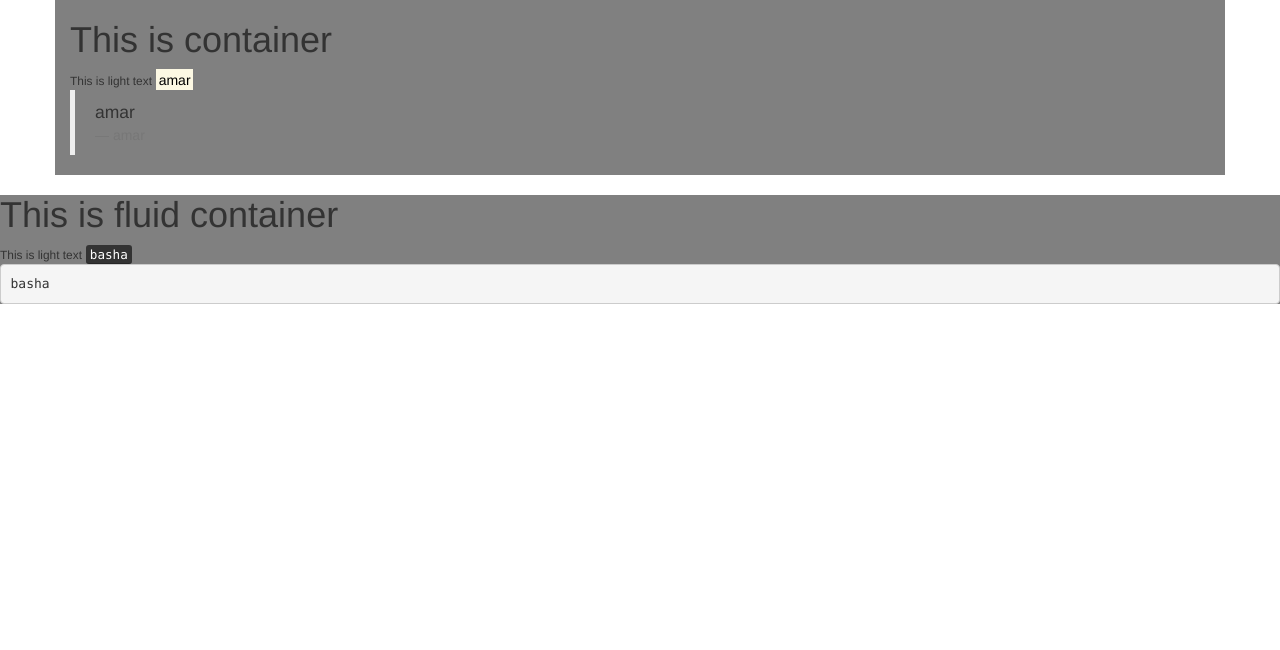
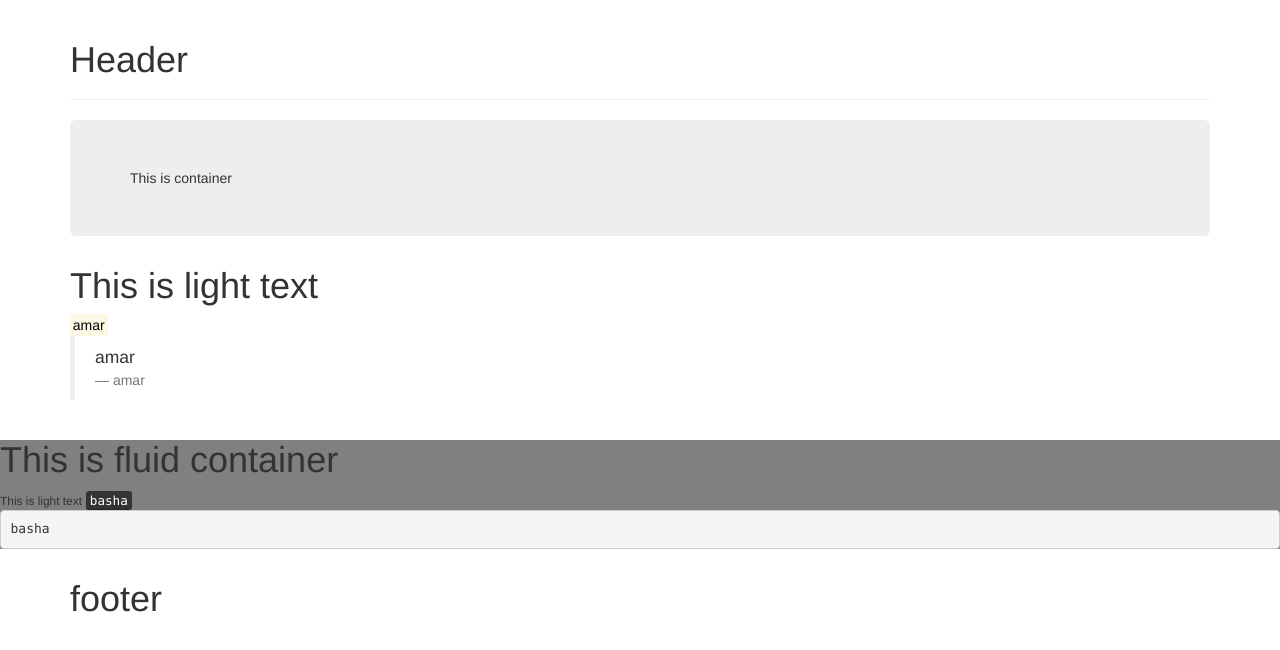
Before and after one commit to thoopalliamar/LeonardoDicaprio_FanPage_BootStrap, a plain HTML site: page Bootstrap.html in a window 1280 px wide. Drawn offline with nearby package versions, Linux system fonts and the light colour scheme.

Commit message:
headfoot

```diff
--- a/Bootstrap.html
+++ b/Bootstrap.html
@@ -1,5 +1,6 @@
 <!DOCTYPE html>
 <html lang="en">
+
 <head>
   <title>Bootstrap Example</title>
   <meta charset="utf-8">
@@ -8,20 +9,37 @@
   <script src="https://ajax.googleapis.com/ajax/libs/jquery/3.3.1/jquery.min.js"></script>
   <script src="https://maxcdn.bootstrapcdn.com/bootstrap/3.3.7/js/bootstrap.min.js"></script>
 </head>
+
 <body>
-  <div class="container" style="background-color: grey">
-    <h1>This is container</h1>
-    <small>This is light text</small>
+  <div class="container">
+  <div class="page-header">
+    <h1>Header</h1>
+  </div>
+</div>
+  <div class="container">
+    <div class="jumbotron" <h1>This is container</h1>
+    </div>
+    <h1>This is light text</h1>
     <mark>amar</mark>
-    <blockquote>amar<br><small>amar</small></small></blockquote>
+    <blockquote>amar
+      <br>
+      <small>amar</small>
+      </small>
+    </blockquote>
   </div>
 
   <div class="fluid-container" style="background-color: grey">
-      <h1>This is fluid container</h1>
-      <small>This is light text</small>
-      <kbd>basha</kbd>
-      <pre>basha</pre>
-    </div>
+    <h1>This is fluid container</h1>
+    <small>This is light text</small>
+    <kbd>basha</kbd>
+    <pre>basha</pre>
+  </div>
+
+  <div class="container">
+      <div class="page-footer">
+        <h1>footer</h1>
+      </div>
 
 </body>
+
 </html>
```
